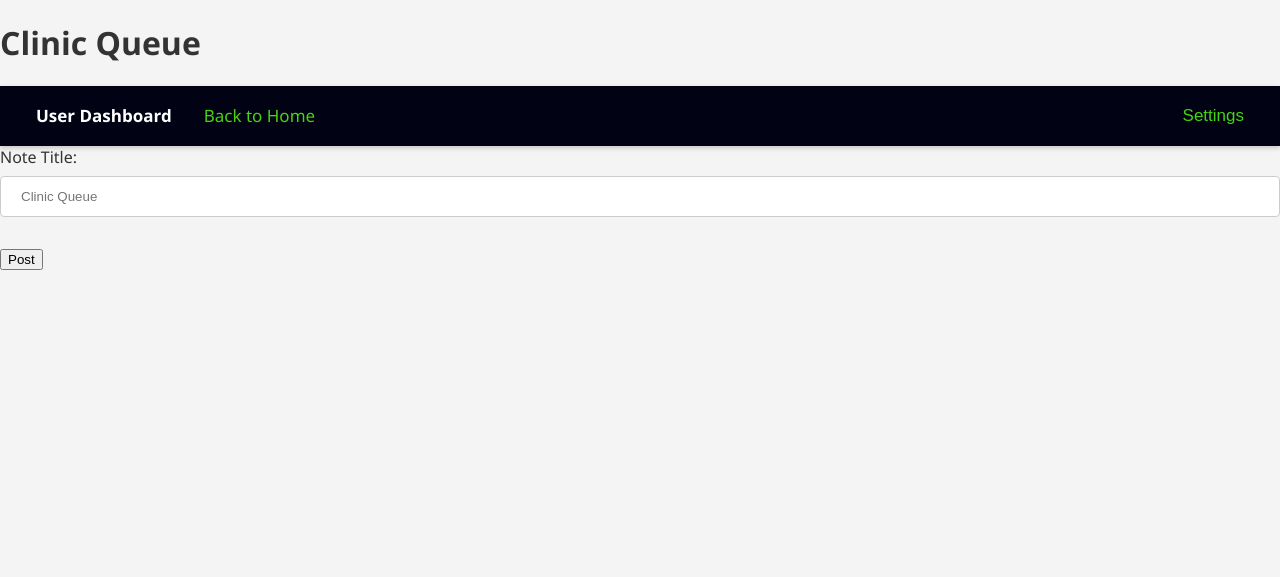
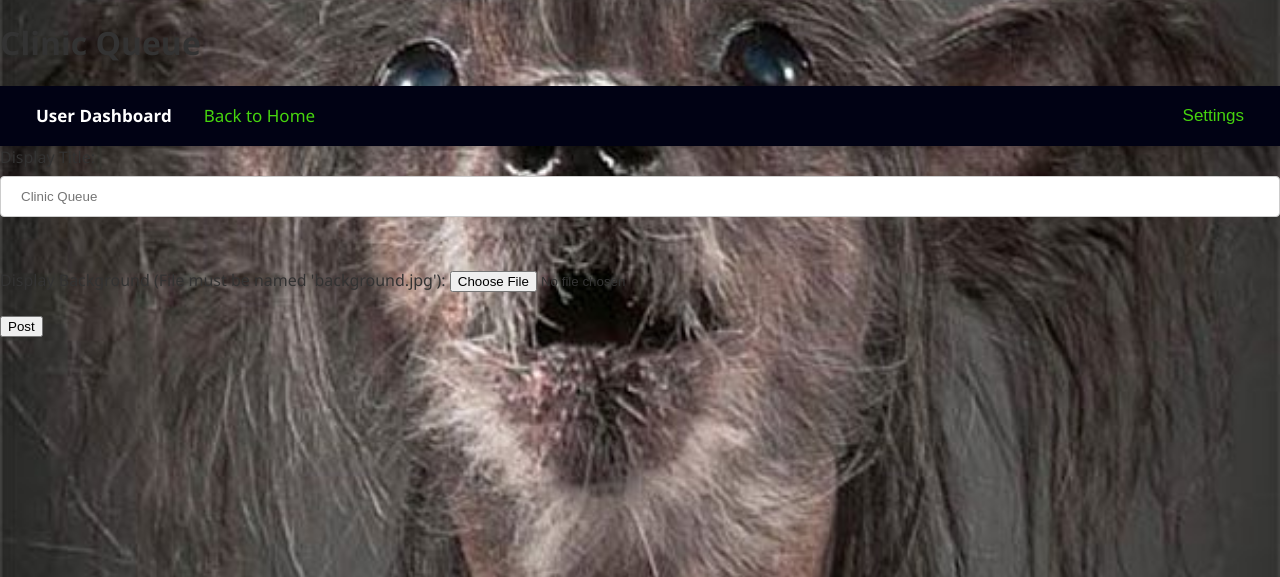
Before and after one commit to Esmith935/clinic-queue, a Flask app: page /customise in a window 1280 px wide. Shown: the top 577 px of the page. Run offline with Flask 3, Linux system fonts and the light colour scheme; the visitor is signed in with stand-in values (Sample User, id 1).

Commit message:
Added ability to change background image

```diff
--- a/app.py
+++ b/app.py
@@ -5,6 +5,7 @@ from dotenv import load_dotenv
 # other imports
 from flask import Flask, render_template, redirect, url_for, request, flash, session, jsonify
 from werkzeug.security import generate_password_hash, check_password_hash
+from werkzeug.utils import secure_filename
 import sqlite3
 
 #loads environment variables from a .env file
@@ -13,6 +14,11 @@ load_dotenv()
 
 app = Flask(__name__)
 app.secret_key = '6457fghd@@'
+
+UPLOAD_FOLDER = os.path.join('static', 'uploads')
+ALLOWED_EXTENSIONS = {'png', 'jpg', 'jpeg', 'gif'}
+app.config['UPLOAD_FOLDER'] = UPLOAD_FOLDER
+os.makedirs(UPLOAD_FOLDER, exist_ok=True)
 
 #-- google gen AI config --
 client = genai.Client(api_key=os.getenv('GOOGLE_API_KEY'))
@@ -23,6 +29,12 @@ MODEL_ID="gemini-3-flash-preview"
 staff_key = "Password1"
 
 DATABASE = 'database.db'
+
+# -- Validate file extensions / Allowed extensions seen in ALLOWED_EXTENSIONS
+
+def allowed_file(filename):
+    return '.' in filename and \
+        filename.rsplit('.', 1)[1].lower() in ALLOWED_EXTENSIONS
 
 # -- Get Website Display Name :
 
@@ -352,9 +364,16 @@ def customise():
 
     if request.method == 'POST':
         displayname = request.form['displayname']
+        background = request.files.get('background')
+        background_filename = None
 
-        with open("clinic-queue/displayname.txt", "w") as f:
+        with open("displayname.txt", "w") as f:
             f.write(displayname)
+
+        if background and allowed_file(background.filename):
+            filename = secure_filename(background.filename)
+            background.save(os.path.join(UPLOAD_FOLDER, filename))
+
 
         flash("Rewrite successful")
         return(redirect(url_for('staff_dash')))
--- a/templates/base.html
+++ b/templates/base.html
@@ -5,6 +5,16 @@
         <meta name="viewport" content="width=device-width, initial-scale=1.0    ">
         <title>{% block title %}Clinic{% endblock %}</title>
         <link rel="stylesheet" href="{{ url_for('static', filename='styles.css') }}">
+        <style>
+            body {
+                /* Background Image */
+                background-image: url("{{ url_for('static', filename='uploads/background.jpg') }}");
+                background-size: cover;
+                background-position: center;
+                background-attachment: fixed;
+
+            }
+        </style>
     </head>
     <body>
         <h1>{{displayname}}</h1>
--- a/templates/customise.html
+++ b/templates/customise.html
@@ -4,9 +4,13 @@
 
 {% block content %}
       <!-- Customise website appearance -->
-      <form method="POST">
-            <label for="title">Note Title:</label>
-            <input type="text" id="displayname" name="displayname" placeholder="{{displayname}}" required><br>
+      <form method="POST" enctype="multipart/form-data">
+            <label for="title">Display Title:</label>
+            <input type="text" id="displayname" name="displayname" placeholder="{{displayname}}" required><br><br>
+
+            <label for="background">Display Background (File must be named 'background.jpg'):</label>
+            <input type="file" id="background" name="background" accept="image/*"><br><br>
+
             <input type="submit" value="Post">
       </form>
 {% endblock %}
```
Also changed, not shown: static/themes.css (deleted), static/uploads/background.jpg (added).
